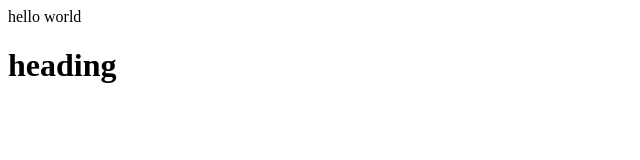
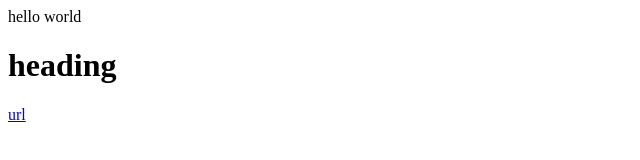
Before and after one commit to jfeng0204/jfeng0204.github.io, a plain HTML site: page index.html in a window 1280 px wide. Shown: the full height of the page, 0-640 px from the left. Drawn offline with Linux system fonts and the light colour scheme.

Commit message:
Update index.html

```diff
--- a/index.html
+++ b/index.html
@@ -1,2 +1,3 @@
 <p>hello world</p>
 <h1> heading </h1>
+<a href="yahoo.com"> url </a>
```
